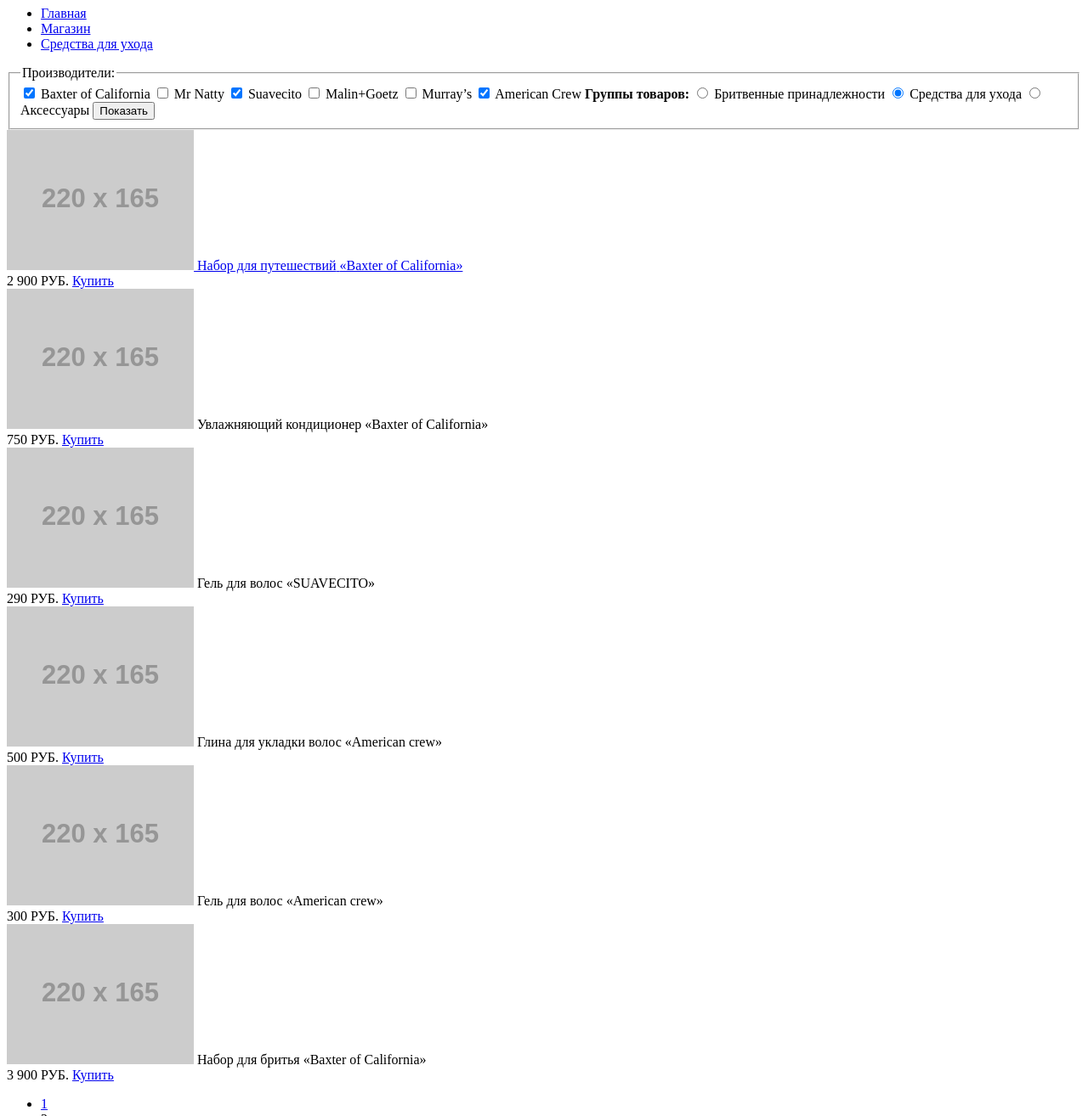
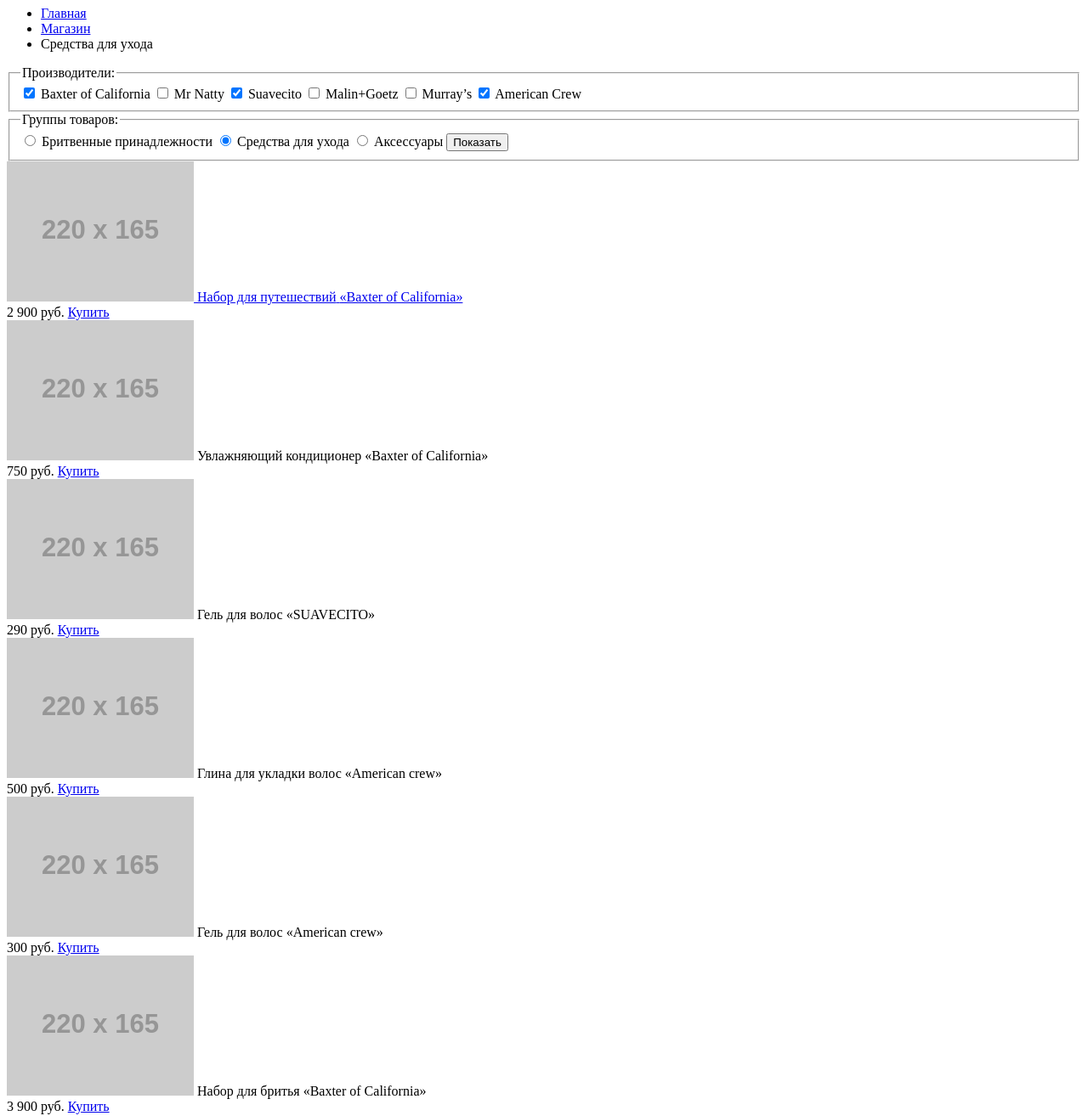
Before and after one commit to 15ramzes15/47219-barbershop, a plain HTML site: page catalog.html in a window 1280 px wide. Shown: the part 300-1614 px from the top of the page at 85% size. Drawn offline with Linux system fonts and the light colour scheme; placeholder pictures from the web are drawn by us.

Commit message:
Доделал разметку

```diff
--- a/catalog.html
+++ b/catalog.html
@@ -4,10 +4,9 @@
 		<meta charset="UTF-8">
 		<title>Барбершоп Магазин</title>
 	</head>
-
 	<body>
 		<header class="main-header">
-        <div class="container">
+			<div class="wrapper">
 				<a class="logo" href="index.html">
 					<img src="http://placehold.it/115x75"  alt="Barbershop" height="75" width="115">
 				</a>
@@ -23,7 +22,7 @@
 							<a href="#">Прайс-лист</a>
 						</li>
 						<li>
-                        <a href="#">Магазин</a>
+							<a>Магазин</a>
 						</li>
 						<li>
 							<a href="#">Контакты</a>
@@ -35,7 +34,7 @@
 				</div>
 			</div>
 		</header>
-    <main class="container">
+		<main>
 			<h1>Средства для ухода</h1>
 			<div class="breadcrumbs">
 				<ul>
@@ -46,13 +45,13 @@
 						<a href="#">Магазин</a>
 					</li>
 					<li>
-                    <a href="#">Средства для ухода</a>
+						<a>Средства для ухода</a>
 					</li>
 				</ul>
 			</div>
-        <form action="">
+			<form action="https://echo.htmlacademy.ru" method="post">
 				<fieldset class="items-options">
-                <legend class="form-heading">Производители:</legend>
+					<legend class="form-title">Производители:</legend>
 					<input type="checkbox" name="value1" id="option1" checked="checked">
 					<label for="option1">Baxter of California</label>
 					<input type="checkbox" name="value2" id="option2">
@@ -65,7 +64,9 @@
 					<label for="option5">Murray’s</label>
 					<input type="checkbox" name="value6" id="option6" checked="checked">
 					<label for="option6">American Crew</label>
-                <b class="form-heading">Группы товаров:</b>
+				</fieldset>
+				<fieldset>
+					<legend class="form-title">Группы товаров:</legend>
 					<input type="radio" name="goodies-group" id="option1">
 					<label for="option1">Бритвенные принадлежности</label>
 					<input type="radio" name="goodies-group" id="option2" checked="checked">
@@ -83,7 +84,7 @@
 						<span class="item-title">«Baxter of California»</span>
 					</a>
 					<div class="price-buy">
-                    <span class="price">2 900 РУБ.</span>
+						<span class="price">2 900 руб.</span>
 						<a href="#">Купить</a>
 					</div>
 				</article>
@@ -94,7 +95,7 @@
 						<span class="item-title">«Baxter of California»</span>
 					</a>
 					<div class="price-buy">
-                    <span class="price">750 РУБ.</span>
+						<span class="price">750 руб.</span>
 						<a href="#">Купить</a>
 					</div>
 				</article>
@@ -105,7 +106,7 @@
 						<span class="item-title">«SUAVECITO»</span>
 					</a>
 					<div class="price-buy">
-                    <span class="price">290 РУБ.</span>
+						<span class="price">290 руб.</span>
 						<a href="#">Купить</a>
 					</div>
 				</article>
@@ -116,7 +117,7 @@
 						<span class="item-title">«American crew»</span>
 					</a>
 					<div class="price-buy">
-                    <span class="price">500 РУБ.</span>
+						<span class="price">500 руб.</span>
 						<a href="#">Купить</a>
 					</div>
 				</article>
@@ -127,7 +128,7 @@
 						<span class="item-title">«American crew»</span>
 					</a>
 					<div class="price-buy">
-                    <span class="price">300 РУБ.</span>
+						<span class="price">300 руб.</span>
 						<a href="#">Купить</a>
 					</div>
 				</article>
@@ -138,20 +139,28 @@
 						<span class="item-title">«Baxter of California»</span>
 					</a>
 					<div class="price-buy">
-                    <span class="price">3 900 РУБ.</span>
+						<span class="price">3 900 руб.</span>
 						<a href="#">Купить</a>
 					</div>
 				</article>
 			</section>
 			<ul class="pages-navigation">
-            <li><a href="#">1</a></li>
-            <li><a>2</a></li>
-            <li><a href="#">3</a></li>
-            <li><a href="#">4</a></li>
+				<li>
+					<a href="#">1</a>
+				</li>
+				<li>
+					<a>2</a>
+				</li>
+				<li>
+					<a href="#">3</a>
+				</li>
+				<li>
+					<a href="#">4</a>
+				</li>
 			</ul>
 		</main>
 		<footer class="main-footer">
-        <div class="container">
+			<div class="wrapper">
 				<section class="footer-contacts">
 					Барбершоп «Бородинский»<br> Адрес: г. Санкт-Петербург, Б. Конюшенная, д. 19/8<br>
 					<a href="#">Как нас найти?</a><br> Телефон: +7 (812) 666-02-66
```
Also changed, not shown: catalog-item.html (+18 -8 lines), index.html (+3 -4 lines). Lines whose indentation alone changed are shown as unchanged.
